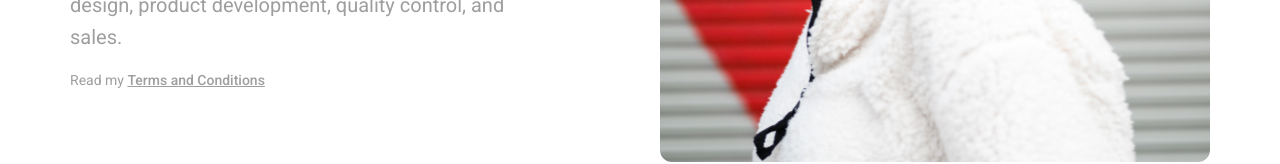
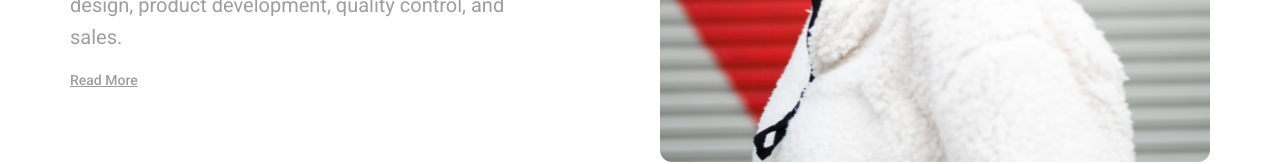
Before and after one commit to Velicium/qdroyale, a Next.js app: page / in a window 1280 px wide. Shown: the part 518-682 px from the top of the page. Built offline with nearby package versions, Linux system fonts and the light colour scheme.

Commit message:
Update hero.tsx

```diff
--- a/src/app/hero.tsx
+++ b/src/app/hero.tsx
@@ -26,9 +26,9 @@ function Hero() {
             product development, quality control, and sales.
           </Typography>
           <Typography variant="small" className="font-normal !text-gray-500">
-            Read my{" "}
+            {" "}
             <a href="#" className="font-medium underline transition-colors">
-              Terms and Conditions
+            Read More
             </a>
           </Typography>
         </div>
```
